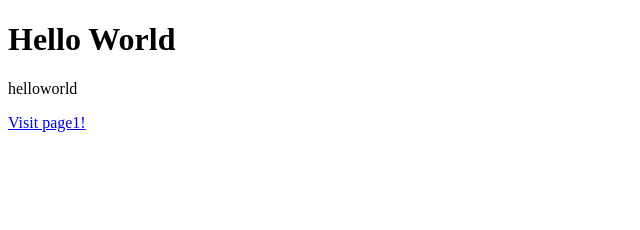
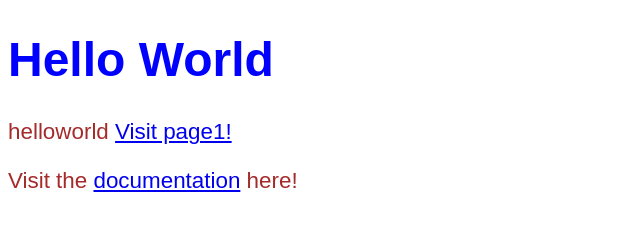
Before and after one commit to skinnyfrit/skinnyfrit.github.io, a plain HTML site: page docs/index.html in a window 1280 px wide. Shown: the whole page, without its empty margins (0-640 px from the left). Drawn offline with Linux system fonts and the light colour scheme.

Commit message:
Updated README.md, index.html and page1.md

```diff
--- a/docs/index.html
+++ b/docs/index.html
@@ -1,12 +1,28 @@
 <!DOCTYPE html>
 <html>
     <head>
+        <style>
+            h1 {
+                color: blue;
+                font-family: Arial, Helvetica, sans-serif;
+                font-size:300%;
+            }
+            p{
+                color:brown;
+                font-family:fantasy;
+                font-size:140%;
+            }
+        </style>
         <title>This is my site.</title>
     </head>
     <body>
 
         <h1> Hello World </h1>
-        <p>helloworld</p>
-        <p><a href="https://skinnyfrit.github.io/page1">Visit page1!</a></p>
+        <p>
+            helloworld
+
+            <a href="https://skinnyfrit.github.io/page1">Visit page1!</a>
+        </p>
+        <p>Visit the <a href="https://github.com/skinnyfrit/skinnyfrit.github.io">documentation</a> here!</p>
     </body>
 </html>
```
Also changed, not shown: 2 other files.
